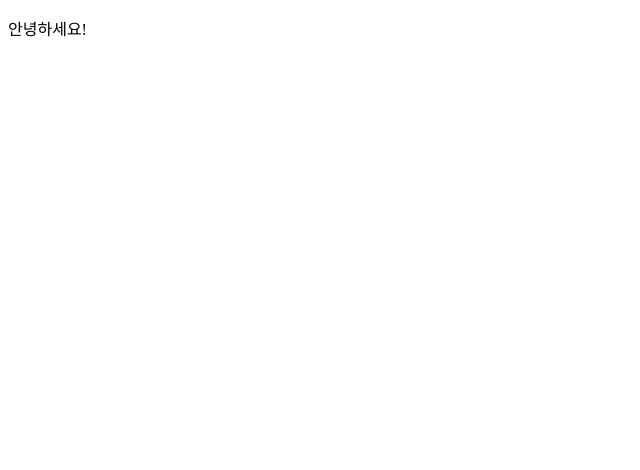
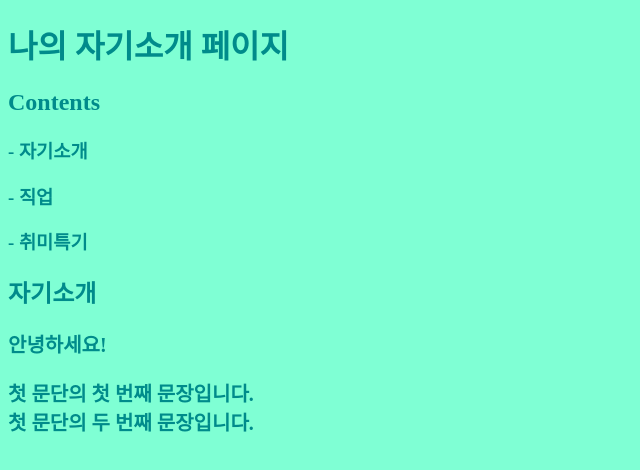
Before and after one commit to chai-rin/dgt-mkt-prg, a plain HTML site: page index.html in a window 1280 px wide. Shown: the whole page, without its empty margins (0-640 px from the left). Drawn offline with Linux system fonts and the light colour scheme.

Commit message:
3주차 수업(meta, link, script, h,p)

```diff
--- a/index.html
+++ b/index.html
@@ -8,9 +8,33 @@
     <meta name="description" content="봄이 올락 말락">
     <meta name="author" content="Kookmin Univ">
     <meta name="keywords" content="자기소개, 국민대, 경영대학원, 봄, 북악산">
+    <meta property="og:title" content="매화가 폈다">
+    <meta property="og:description" content="2024 1분기입니다.">
+    <meta property="og:image" content="https://www.pexels.com/ko-kr/photo/14374229/">
+    <link href="./style.css" rel="stylesheet" type="text/css">
+    <style>
+      p{
+        font-size: 20px;
+      }
+    </style>
+    <script>
+      //alert('다음주에 비가 옵니다.');
+      // js에서 주석 처리 할 때 쓰는 것
+    </script>
+    <script src"./script.js"></script>
   </head>
   <!-- body: 사용자에게 보여질 정보 -->
   <body>
+    <h1>나의 자기소개 페이지</h1>
+    <h2>Contents</h2>
+    <h3>- 자기소개</h3>
+    <h3>- 직업</h3>
+    <h3>- 취미특기</h3>
+    <h2>자기소개<h2>
     <p>안녕하세요!</p>
+    <p>
+    첫 문단의 첫 번째 문장입니다. </br>
+    첫 문단의 두 번째 문장입니다.
+    </p>
   </body>
 </html>
--- a/style.css
+++ b/style.css
@@ -2,3 +2,8 @@ html {
   height: 100%;
   width: 100%;
 }
+
+body{
+  background-color:aquamarine;
+  color: darkcyan;
+}
```
